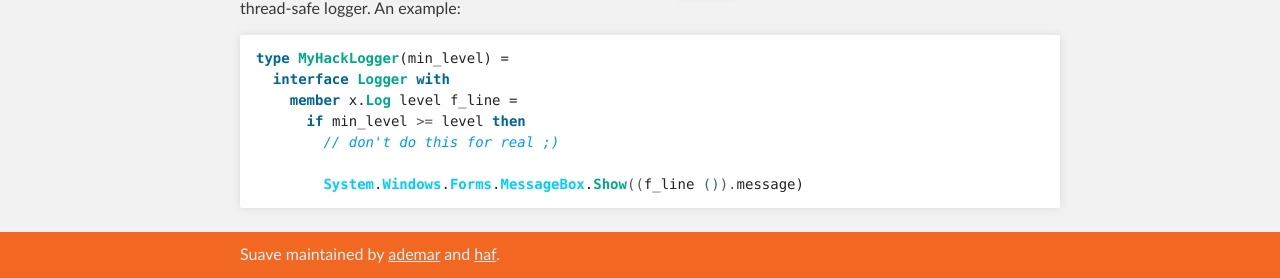
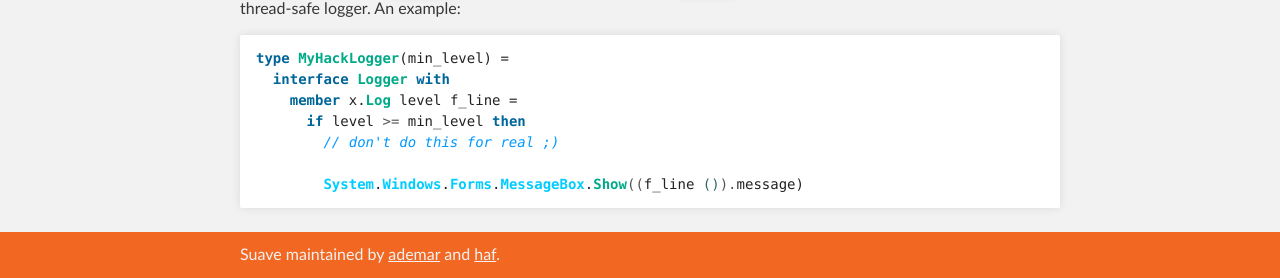
Before and after one commit to SuaveIO/suave, a Jekyll site: the page built from index.md, in a window 1280 px wide and 900 px high, scrolled down 6233 px. Shown: the part 619-897 px from the top of the window. Built offline with Jekyll 4.4.1, drawn with Linux system fonts in a browser that asks for light colours.

Commit message:
correcting equality

```diff
--- a/_includes/content.md
+++ b/_includes/content.md
@@ -311,7 +311,7 @@ logger. An example:
 type MyHackLogger(min_level) =
   interface Logger with
     member x.Log level f_line =
-      if min_level >= level then
+      if level >= min_level then
         // don't do this for real ;)
         System.Windows.Forms.MessageBox.Show((f_line ()).message)
 {% endhighlight %}
```
